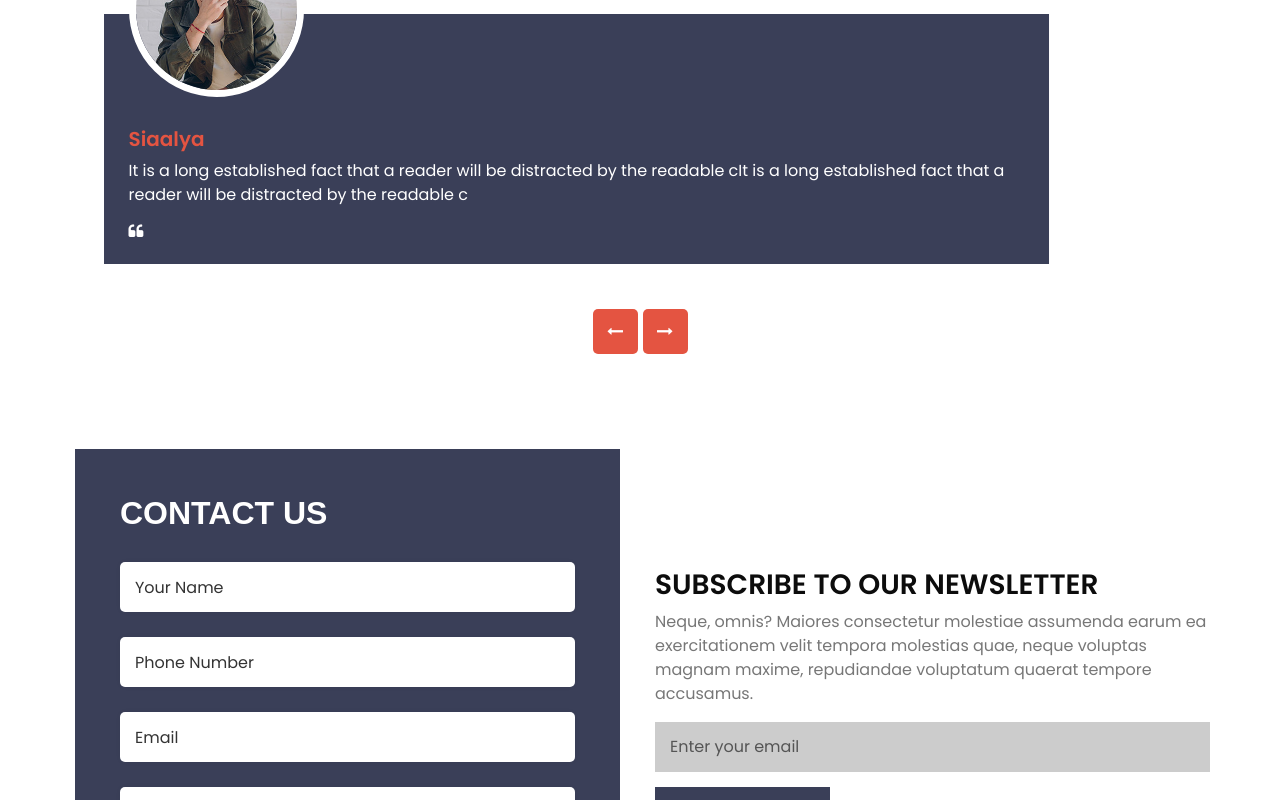
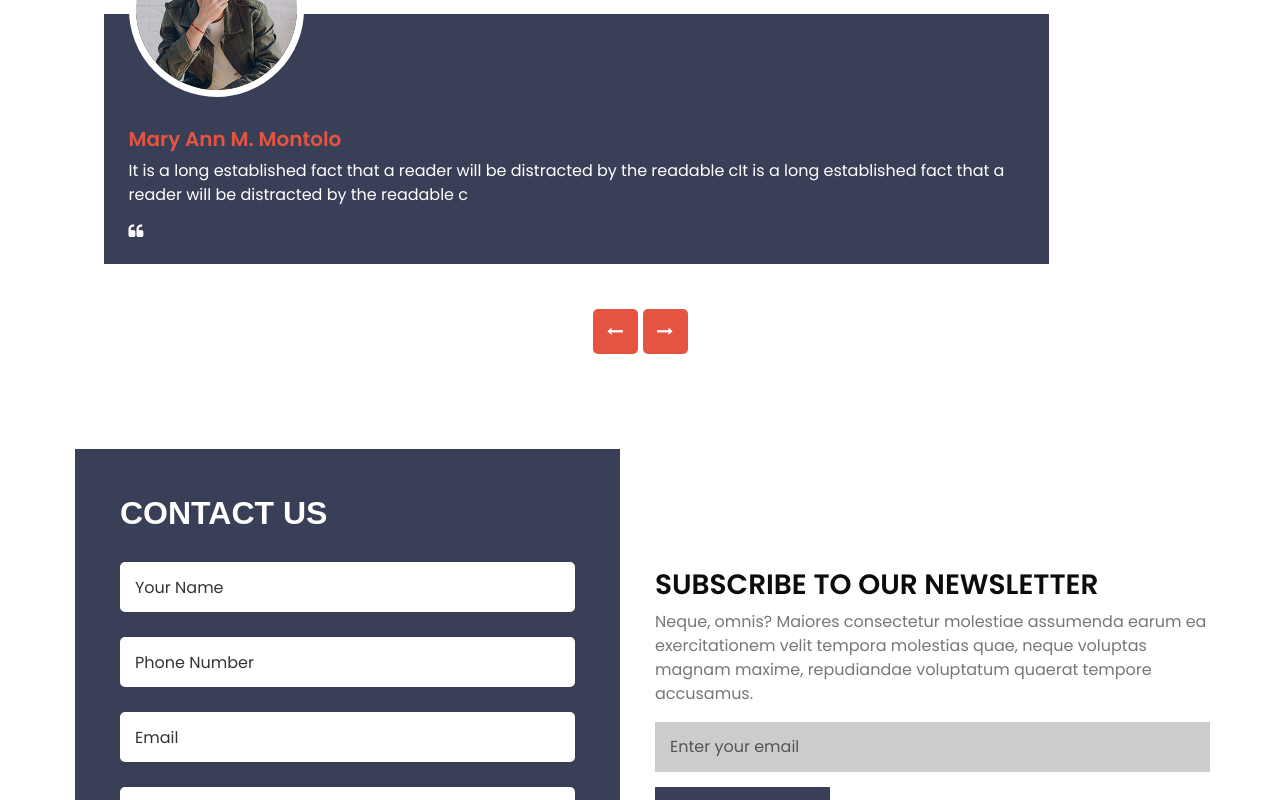
Before and after one commit to NemmarTV/Mary-Ann-M.-Montolo, a plain HTML site: page index.html in a window 1280 px wide. Shown: the part 3640-4440 px from the top of the page. Drawn offline with Linux system fonts and the light colour scheme.

Commit message:
Add files via upload
new update

```diff
--- a/index.html
+++ b/index.html
@@ -374,7 +374,7 @@
                   <div class="detail-box">
                     <div class="name">
                       <h6>
-                        Siaalya
+                        Mary Ann M. Montolo
                       </h6>
                     </div>
                     <p>
@@ -398,7 +398,7 @@
                   <div class="detail-box">
                     <div class="name">
                       <h6>
-                        Siaalya
+                        Mary Ann M. Montolo
                       </h6>
                     </div>
                     <p>
@@ -422,7 +422,7 @@
                   <div class="detail-box">
                     <div class="name">
                       <h6>
-                        Siaalya
+                        Mary Ann M. Montolo
                       </h6>
                     </div>
                     <p>
@@ -589,8 +589,7 @@
   <footer class="footer_section">
     <div class="container">
       <p>
-        &copy; <span id="displayYear"></span> All Rights Reserved By
-        <a href="https://html.design/">Free Html Templates</a>
+        &copy; <span id="displayYear"></span> All Rights Reserved Mary Ann M. Montolo
       </p>
     </div>
   </footer>
```
